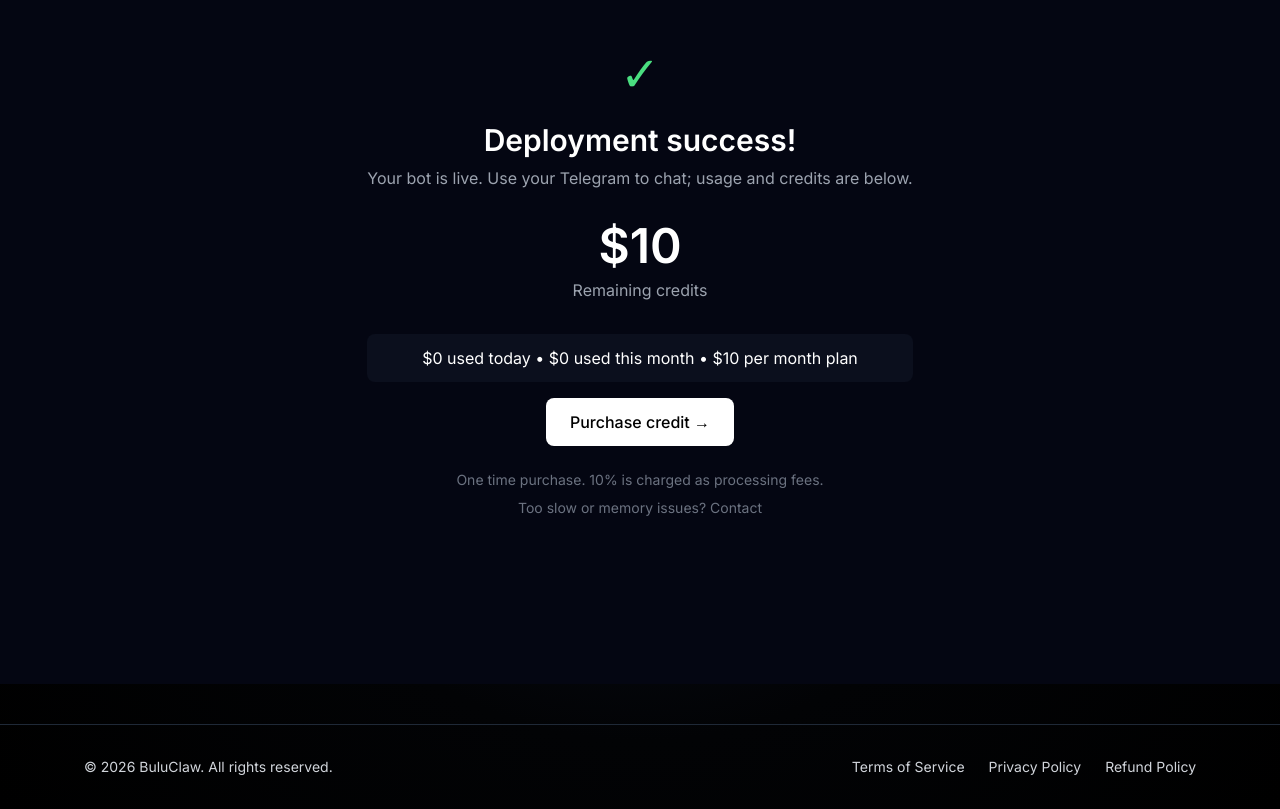
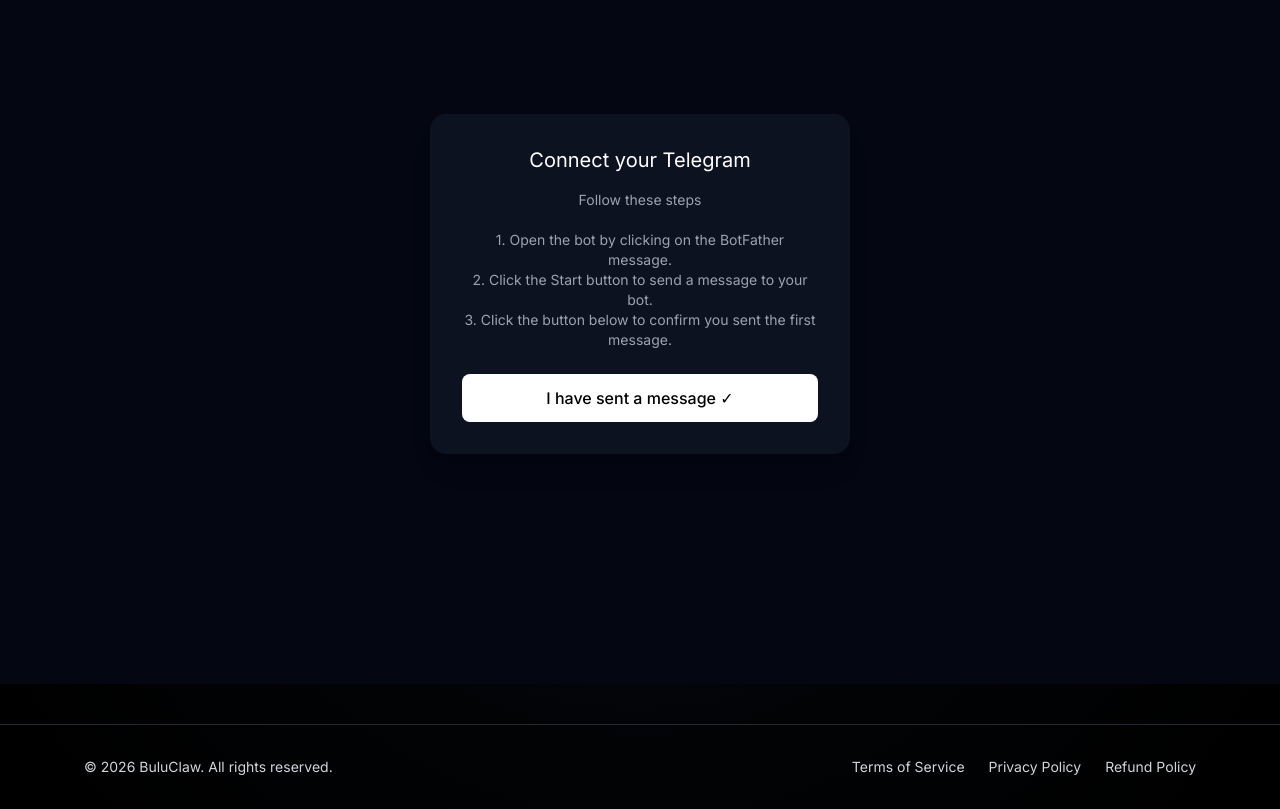
Before and after one commit to BuluClaw/buluclaw-app, a Next.js app: page /dashboard in a window 1280 px wide. Shown: the part 116-925 px from the top of the page. Built offline with nearby package versions, Linux system fonts and the light colour scheme.

Commit message:
Fix:dashboard

```diff
--- a/app/dashboard/page.tsx
+++ b/app/dashboard/page.tsx
@@ -5,40 +5,46 @@ import { useEffect, useState } from "react"
 export default function Dashboard(){
 
 const [step,setStep] = useState(1)
+const [loading,setLoading] = useState(false)
+const [success,setSuccess] = useState(false)
 
 useEffect(()=>{
 
-// step 1 → step 2
 setTimeout(()=>{
 setStep(2)
 },2500)
 
-// step 2 → success
 setTimeout(()=>{
 setStep(3)
 },5000)
 
 },[])
 
+
+function handleConnect(){
+
+setLoading(true)
+
+setTimeout(()=>{
+setLoading(false)
+setSuccess(true)
+},3000)
+
+}
+
+
 return(
 
 <div className="h-screen w-screen flex items-center justify-center bg-[#040612] text-white">
 
-<div className="w-full h-full flex flex-col items-center justify-center">
-
-{/* LOADER */}
-{step !== 3 && (
-
-<>
-<div className="mb-8">
-
-<div className="w-20 h-20 border-4 border-gray-700 border-t-white rounded-full animate-spin"/>
-
-</div>
-
+{/* STEP 1 */}
 {step===1 && (
 
 <div className="text-center">
+
+<div className="mb-8 flex justify-center">
+<div className="w-20 h-20 border-4 border-gray-700 border-t-white rounded-full animate-spin"/>
+</div>
 
 <h1 className="text-3xl font-semibold mb-3">
 Starting your deployment
@@ -52,15 +58,84 @@ Do not switch other tabs. This only takes a few seconds.
 
 )}
 
+
+{/* STEP 2 */}
 {step===2 && (
 
 <div className="text-center">
 
+<div className="mb-8 flex justify-center">
+<div className="w-20 h-20 border-4 border-gray-700 border-t-white rounded-full animate-spin"/>
+</div>
+
 <h1 className="text-3xl font-semibold mb-3">
-Pairing Telegram
+Purchasing local virtual machine
 </h1>
 
 <p className="text-gray-400 text-lg">
+Do not switch other tabs. This only takes a few seconds.
+</p>
+
+</div>
+
+)}
+
+
+
+{/* STEP 3 connect screen */}
+{step===3 && !loading && !success && (
+
+<div className="bg-[#0c1220] p-8 rounded-2xl w-[420px] text-center shadow-xl">
+
+<h2 className="text-white text-xl mb-4">
+Connect your Telegram
+</h2>
+
+<p className="text-gray-400 text-sm mb-6">
+
+Follow these steps
+
+<br /><br />
+
+1. Open the bot by clicking on the BotFather message.
+<br />
+
+2. Click the Start button to send a message to your bot.
+<br />
+
+3. Click the button below to confirm you sent the first message.
+
+</p>
+
+<button
+onClick={handleConnect}
+className="w-full bg-white text-black py-3 rounded-lg font-medium"
+>
+
+I have sent a message ✓
+
+</button>
+
+</div>
+
+)}
+
+
+
+{/* STEP 4 pairing loader */}
+{loading && (
+
+<div className="text-center">
+
+<div className="mb-8 flex justify-center">
+<div className="w-20 h-20 border-4 border-gray-700 border-t-white rounded-full animate-spin"/>
+</div>
+
+<h2 className="text-xl mb-2">
+Pairing Telegram
+</h2>
+
+<p className="text-gray-400">
 Connecting your bot. Hang tight...
 </p>
 
@@ -68,57 +143,61 @@ Connecting your bot. Hang tight...
 
 )}
 
-</>
 
-)}
 
-{/* SUCCESS SCREEN */}
+{/* STEP 5 success */}
+{success && (
 
-{step===3 && (
+<div className="bg-[#0c1220] p-10 rounded-2xl w-[420px] text-center">
 
-<div className="text-center">
-
-<div className="text-green-400 text-5xl mb-6">
+<div className="text-green-400 text-5xl mb-4">
 ✓
 </div>
 
-<h1 className="text-3xl font-semibold mb-2">
+<h2 className="text-xl mb-2">
 Deployment success!
-</h1>
+</h2>
 
-<p className="text-gray-400 mb-8">
+<p className="text-gray-400 mb-6">
 Your bot is live. Use your Telegram to chat; usage and credits are below.
 </p>
 
-<div className="text-5xl font-semibold mb-2">
+
+<div className="text-4xl mb-2">
 $10
 </div>
 
-<p className="text-gray-400 mb-8">
+<div className="text-gray-400 mb-6">
 Remaining credits
-</p>
-
-<div className="bg-[#0b0f1d] px-6 py-3 rounded-lg mb-4">
-$0 used today • $0 used this month • $10 per month plan
 </div>
 
-<button className="bg-white text-black px-6 py-3 rounded-lg font-medium">
+
+<div className="text-sm text-gray-500 mb-4">
+
+$0 used today • $0 used this month • $10 per month plan
+
+</div>
+
+
+<button className="bg-white text-black px-6 py-3 rounded-lg w-full">
+
 Purchase credit →
+
 </button>
 
-<p className="text-gray-500 text-sm mt-6">
+
+<p className="text-xs text-gray-500 mt-6">
+
 One time purchase. 10% is charged as processing fees.
-</p>
+<br /><br />
+Too slow or memory issues? Contact
 
-<p className="text-gray-500 text-sm mt-2">
-Too slow or memory issues? Contact
 </p>
 
 </div>
 
 )}
 
-</div>
 
 </div>
 
```
